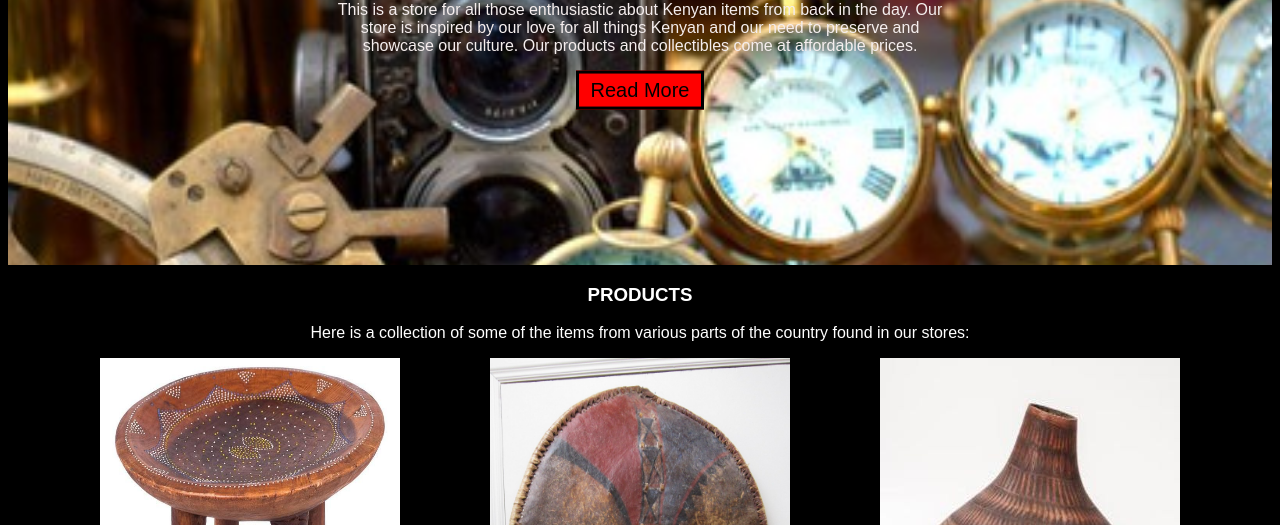
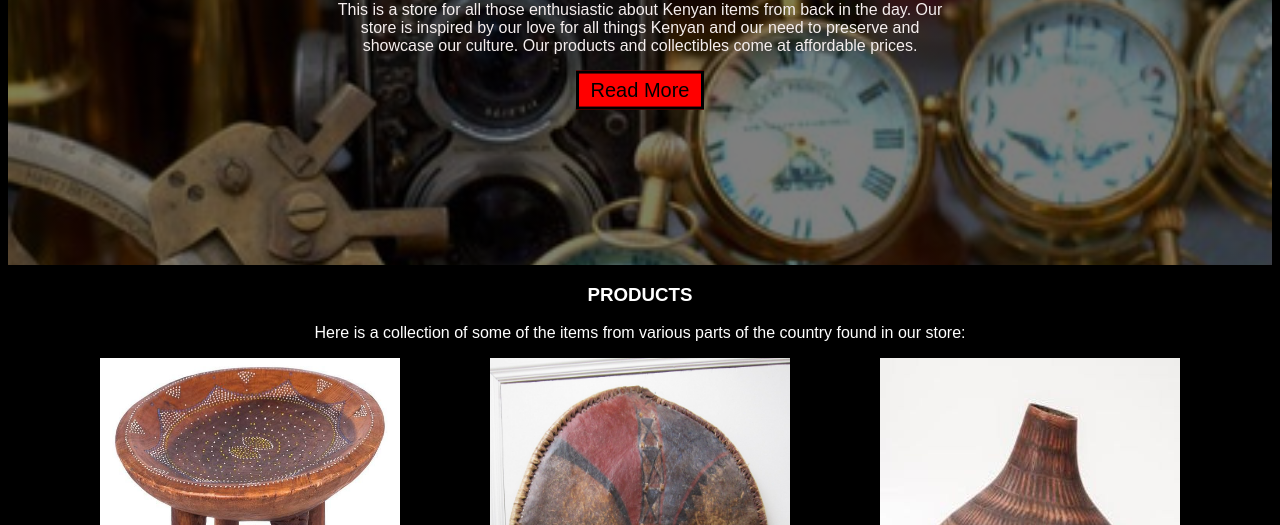
Before and after one commit to dorothymuhonja/Kenyantiques, a plain HTML site: page index.html in a window 1280 px wide. Shown: the part 275-800 px from the top of the page. Drawn offline with Linux system fonts and the light colour scheme.

Commit message:
Added an overlay to hero image in css and correct text in html

```diff
--- a/index.html
+++ b/index.html
@@ -28,7 +28,7 @@
     </div>
     <div class="products">
             <h3>PRODUCTS</h3>
-            <p>Here is a collection of some of the items from various parts of the country found in our stores:</p>
+            <p>Here is a collection of some of the items from various parts of the country found in our store:</p>
             <div class="gallery">
             <div class="single-img"><img src="./images/image1.jpg" alt="Kamba Stool" height="400" width="300">
             <p>A traditional Kamba stool<br>Ksh. 500</p>
--- a/styles.css
+++ b/styles.css
@@ -40,7 +40,7 @@ li a:hover{
 }
 
 .hero-image{
-    background-image: url('./images/Background.jpg');
+    background-image: linear-gradient(rgba(0, 0, 0, 0.5), rgba(0, 0, 0, 0.5)), url('./images/Background.jpg');
     background-color: white;
     height: 500px;
     background-position: center;
```
